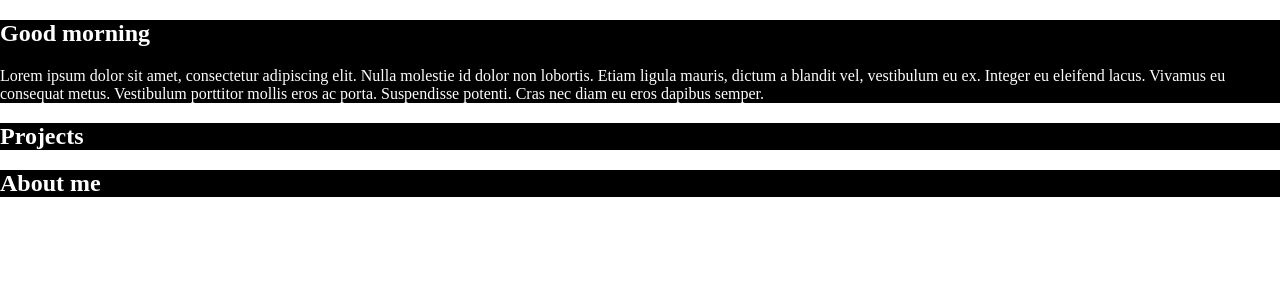
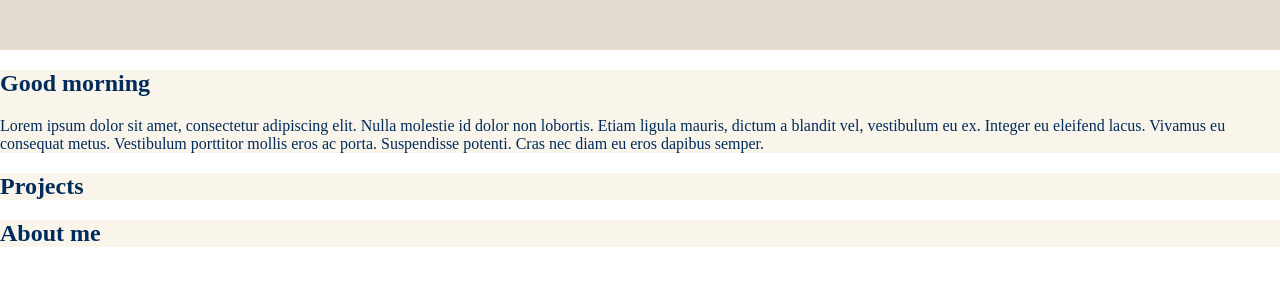
Before and after one commit to kieren-mcgill/new-portfolio, a plain HTML site: page index.html in a window 1280 px wide. Drawn offline with Linux system fonts and the light colour scheme.

Commit message:
minor styling

```diff
--- a/styles.css
+++ b/styles.css
@@ -1,23 +1,24 @@
-:root {
-    --main-font-color: white;
-    --main-bg-color: black;
-}
-
-/*Inverses the main font and background colour scheme*/
-
-.light-theme {
-    --main-font-color: black;
-    --main-bg-color: white;
+html {
+    --light-color-1: #F9F5EB;
+    --dark-color-1: #002B5B;
+    --light-color-2: #E4DCCF;
+    --dark-color-2: #2D2727;
+    --red-border-color: #EA5455;
 }
 
 body {
     margin: 0;
 }
 
+header {
+    background-color: var(--light-color-2);
+    color: var(--dark-color-2);
+    height: 50px
+}
+
 section {
-    background-color: var(--main-bg-color);
-    color: var(--main-font-color);
-    margin: 0;
+    background-color: var(--light-color-1);
+    color: var(--dark-color-1);
 }
 
 /*Font styling*/
```
